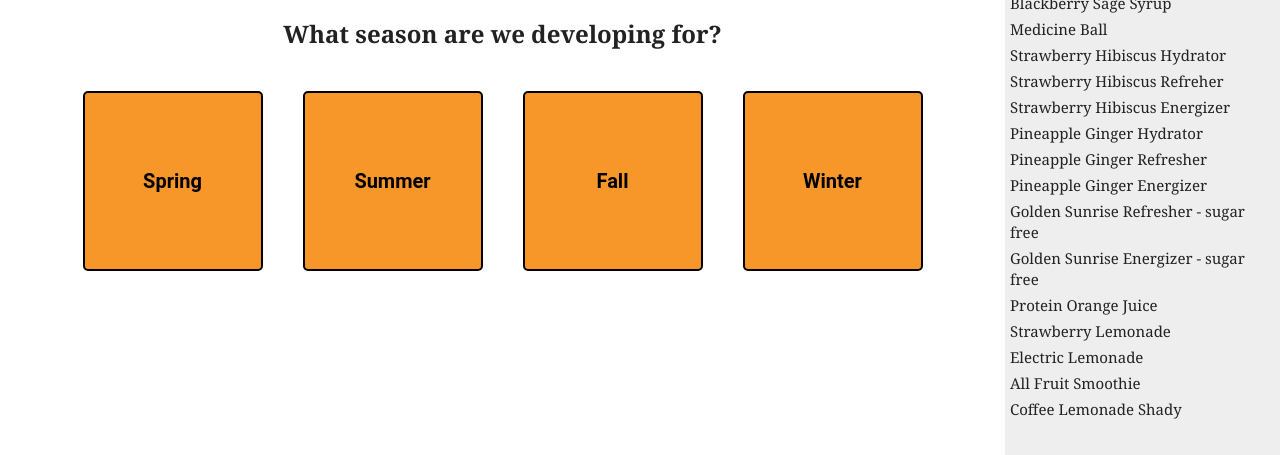
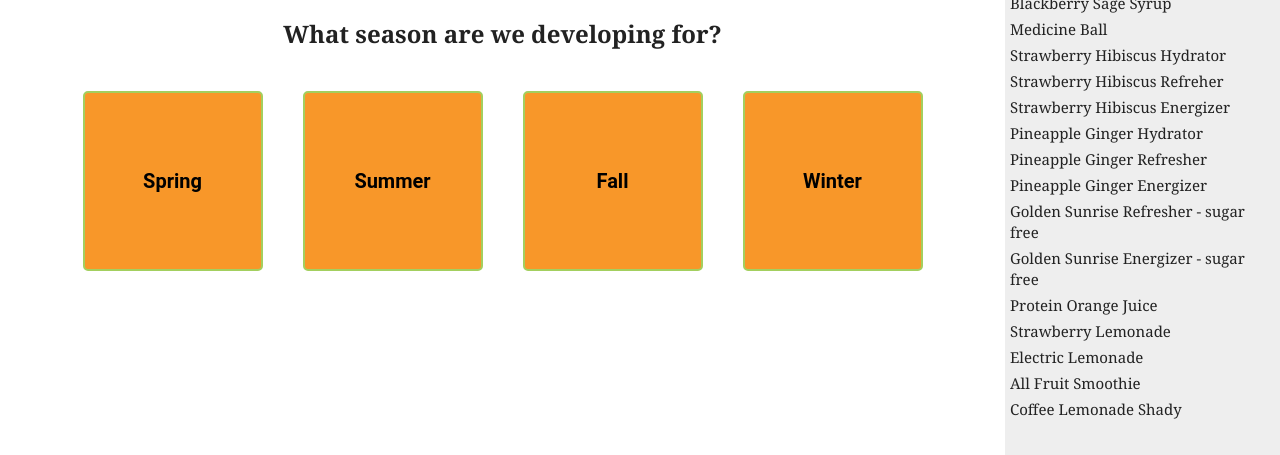
Before and after one commit to H-Carter/Leahy-Quiz, a website built with webpack: page index.html in a window 1280 px wide. Shown: the part 345-800 px from the top of the page. Built offline with nearby package versions, Linux system fonts and the light colour scheme; a web font is replaced by a local one.

Commit message:
Typo fix and border color revert

```diff
--- a/css/style.css
+++ b/css/style.css
@@ -123,7 +123,7 @@ body {
 }
 
 button {
-    border: 2px solid black;
+    border: 2px solid #A3CF5F;
     border-radius: 5px;
     background-color: #f89729;
     margin: 5px;
--- a/js/app.js
+++ b/js/app.js
@@ -17,7 +17,7 @@ const questions = [{
     {
         "id": 4,
         "question": "How sweet do you like it?",
-        "options": ["No/little added sugar, please", "Lets be mindful but we still want big flavor", "Just make it delicious"]
+        "options": ["No/little added sugar, please", "Let's be mindful but we still want big flavor", "Just make it delicious"]
     },
     {
         "id": 5,
@@ -36,7 +36,7 @@ const drinks = [{
             "1": { "Spring": false, "Summer": false, "Fall": true, "Winter": true },
             "2": { "None": true, "Slightly": false, "Fully Charged": false },
             "3": { "Safe, familiar, ubiquitous": false, "Well known with a little twist": true, "We make the trends!": true },
-            "4": { "No/little added sugar, please": true, "Lets be mindful but we still want big flavor": true, "Just make it delicious": true },
+            "4": { "No/little added sugar, please": true, "Let's be mindful but we still want big flavor": true, "Just make it delicious": true },
             "5": { "Asia": false, "Tropical Beach": false, "Farm Fresh American": true, "Latin America": false },
             "6": { "None": true, "Hydration": true, "Gut Health": true, "Cognitive Function": true, "Immunity": true, "Energy": false, "Protein": false }
         }
@@ -47,7 +47,7 @@ const drinks = [{
             "1": { "Spring": false, "Summer": false, "Fall": true, "Winter": true },
             "2": { "None": false, "Slightly": true, "Fully Charged": false },
             "3": { "Safe, familiar, ubiquitous": false, "Well known with a little twist": true, "We make the trends!": true },
-            "4": { "No/little added sugar, please": true, "Lets be mindful but we still want big flavor": true, "Just make it delicious": true },
+            "4": { "No/little added sugar, please": true, "Let's be mindful but we still want big flavor": true, "Just make it delicious": true },
             "5": { "Asia": false, "Tropical Beach": false, "Farm Fresh American": true, "Latin America": false },
             "6": { "None": true, "Hydration": true, "Gut Health": true, "Cognitive Function": true, "Immunity": true, "Energy": true, "Protein": false }
         }
@@ -58,7 +58,7 @@ const drinks = [{
             "1": { "Spring": false, "Summer": false, "Fall": true, "Winter": true },
             "2": { "None": false, "Slightly": false, "Fully Charged": true },
             "3": { "Safe, familiar, ubiquitous": false, "Well known with a little twist": true, "We make the trends!": true },
-            "4": { "No/little added sugar, please": true, "Lets be mindful but we still want big flavor": true, "Just make it delicious": true },
+            "4": { "No/little added sugar, please": true, "Let's be mindful but we still want big flavor": true, "Just make it delicious": true },
             "5": { "Asia": false, "Tropical Beach": false, "Farm Fresh American": true, "Latin America": false },
             "6": { "None": true, "Hydration": true, "Gut Health": true, "Cognitive Function": true, "Immunity": true, "Energy": true, "Protein": false }
         }
@@ -69,7 +69,7 @@ const drinks = [{
             "1": { "Spring": true, "Summer": true, "Fall": true, "Winter": true },
             "2": { "None": false, "Slightly": true, "Fully Charged": false },
             "3": { "Safe, familiar, ubiquitous": true, "Well known with a little twist": true, "We make the trends!": true },
-            "4": { "No/little added sugar, please": true, "Lets be mindful but we still want big flavor": true, "Just make it delicious": true },
+            "4": { "No/little added sugar, please": true, "Let's be mindful but we still want big flavor": true, "Just make it delicious": true },
             "5": { "Asia": true, "Tropical Beach": false, "Farm Fresh American": false, "Latin America": false },
             "6": { "None": true, "Hydration": true, "Gut Health": true, "Cognitive Function": true, "Immunity": true, "Energy": true, "Protein": false }
         }
@@ -80,7 +80,7 @@ const drinks = [{
             "1": { "Spring": true, "Summer": true, "Fall": false, "Winter": false },
             "2": { "None": false, "Slightly": true, "Fully Charged": false },
             "3": { "Safe, familiar, ubiquitous": false, "Well known with a little twist": true, "We make the trends!": true },
-            "4": { "No/little added sugar, please": true, "Lets be mindful but we still want big flavor": true, "Just make it delicious": true },
+            "4": { "No/little added sugar, please": true, "Let's be mindful but we still want big flavor": true, "Just make it delicious": true },
             "5": { "Asia": true, "Tropical Beach": false, "Farm Fresh American": true, "Latin America": false },
             "6": { "None": true, "Hydration": true, "Gut Health": true, "Cognitive Function": true, "Immunity": true, "Energy": true, "Protein": false }
         }
@@ -91,7 +91,7 @@ const drinks = [{
             "1": { "Spring": false, "Summer": false, "Fall": true, "Winter": true },
             "2": { "None": true, "Slightly": false, "Fully Charged": false },
             "3": { "Safe, familiar, ubiquitous": true, "Well known with a little twist": true, "We make the trends!": true },
-            "4": { "No/little added sugar, please": true, "Lets be mindful but we still want big flavor": true, "Just make it delicious": true },
+            "4": { "No/little added sugar, please": true, "Let's be mindful but we still want big flavor": true, "Just make it delicious": true },
             "5": { "Asia": false, "Tropical Beach": true, "Farm Fresh American": true, "Latin America": false },
             "6": { "None": true, "Hydration": true, "Gut Health": true, "Cognitive Function": true, "Immunity": true, "Energy": false, "Protein": false }
         }
@@ -102,7 +102,7 @@ const drinks = [{
             "1": { "Spring": false, "Summer": false, "Fall": true, "Winter": true },
             "2": { "None": true, "Slightly": false, "Fully Charged": false },
             "3": { "Safe, familiar, ubiquitous": true, "Well known with a little twist": true, "We make the trends!": true },
-            "4": { "No/little added sugar, please": true, "Lets be mindful but we still want big flavor": true, "Just make it delicious": true },
+            "4": { "No/little added sugar, please": true, "Let's be mindful but we still want big flavor": true, "Just make it delicious": true },
             "5": { "Asia": true, "Tropical Beach": false, "Farm Fresh American": false, "Latin America": true },
             "6": { "None": true, "Hydration": true, "Gut Health": true, "Cognitive Function": true, "Immunity": true, "Energy": false, "Protein": false }
         }
@@ -113,7 +113,7 @@ const drinks = [{
             "1": { "Spring": false, "Summer": false, "Fall": true, "Winter": true },
             "2": { "None": false, "Slightly": true, "Fully Charged": false },
             "3": { "Safe, familiar, ubiquitous": true, "Well known with a little twist": true, "We make the trends!": true },
-            "4": { "No/little added sugar, please": true, "Lets be mindful but we still want big flavor": true, "Just make it delicious": true },
+            "4": { "No/little added sugar, please": true, "Let's be mindful but we still want big flavor": true, "Just make it delicious": true },
             "5": { "Asia": false, "Tropical Beach": true, "Farm Fresh American": true, "Latin America": false },
             "6": { "None": true, "Hydration": true, "Gut Health": true, "Cognitive Function": true, "Immunity": true, "Energy": true, "Protein": false }
         }
@@ -124,7 +124,7 @@ const drinks = [{
             "1": { "Spring": false, "Summer": false, "Fall": true, "Winter": true },
             "2": { "None": false, "Slightly": true, "Fully Charged": false },
             "3": { "Safe, familiar, ubiquitous": true, "Well known with a little twist": true, "We make the trends!": true },
-            "4": { "No/little added sugar, please": true, "Lets be mindful but we still want big flavor": true, "Just make it delicious": true },
+            "4": { "No/little added sugar, please": true, "Let's be mindful but we still want big flavor": true, "Just make it delicious": true },
             "5": { "Asia": true, "Tropical Beach": false, "Farm Fresh American": false, "Latin America": true },
             "6": { "None": true, "Hydration": true, "Gut Health": true, "Cognitive Function": true, "Immunity": true, "Energy": true, "Protein": false }
         }
@@ -135,7 +135,7 @@ const drinks = [{
             "1": { "Spring": false, "Summer": false, "Fall": true, "Winter": true },
             "2": { "None": false, "Slightly": false, "Fully Charged": true },
             "3": { "Safe, familiar, ubiquitous": true, "Well known with a little twist": true, "We make the trends!": true },
-            "4": { "No/little added sugar, please": true, "Lets be mindful but we still want big flavor": true, "Just make it delicious": true },
+            "4": { "No/little added sugar, please": true, "Let's be mindful but we still want big flavor": true, "Just make it delicious": true },
             "5": { "Asia": false, "Tropical Beach": true, "Farm Fresh American": true, "Latin America": false },
             "6": { "None": true, "Hydration": true, "Gut Health": true, "Cognitive Function": true, "Immunity": true, "Energy": true, "Protein": false }
         }
@@ -146,7 +146,7 @@ const drinks = [{
             "1": { "Spring": false, "Summer": false, "Fall": true, "Winter": true },
             "2": { "None": false, "Slightly": false, "Fully Charged": true },
             "3": { "Safe, familiar, ubiquitous": true, "Well known with a little twist": true, "We make the trends!": true },
-            "4": { "No/little added sugar, please": true, "Lets be mindful but we still want big flavor": true, "Just make it delicious": true },
+            "4": { "No/little added sugar, please": true, "Let's be mindful but we still want big flavor": true, "Just make it delicious": true },
             "5": { "Asia": true, "Tropical Beach": false, "Farm Fresh American": false, "Latin America": true },
             "6": { "None": true, "Hydration": true, "Gut Health": true, "Cognitive Function": true, "Immunity": true, "Energy": true, "Protein": false }
         }
@@ -157,7 +157,7 @@ const drinks = [{
             "1": { "Spring": false, "Summer": false, "Fall": false, "Winter": true },
             "2": { "None": true, "Slightly": true, "Fully Charged": true },
             "3": { "Safe, familiar, ubiquitous": false, "Well known with a little twist": true, "We make the trends!": true },
-            "4": { "No/little added sugar, please": false, "Lets be mindful but we still want big flavor": true, "Just make it delicious": true },
+            "4": { "No/little added sugar, please": false, "Let's be mindful but we still want big flavor": true, "Just make it delicious": true },
             "5": { "Asia": false, "Tropical Beach": false, "Farm Fresh American": true, "Latin America": false },
             "6": { "None": true, "Hydration": true, "Gut Health": true, "Cognitive Function": true, "Immunity": true, "Energy": true, "Protein": false }
         }
@@ -168,7 +168,7 @@ const drinks = [{
             "1": { "Spring": false, "Summer": false, "Fall": false, "Winter": true },
             "2": { "None": true, "Slightly": true, "Fully Charged": true },
             "3": { "Safe, familiar, ubiquitous": false, "Well known with a little twist": true, "We make the trends!": true },
-            "4": { "No/little added sugar, please": true, "Lets be mindful but we still want big flavor": true, "Just make it delicious": true },
+            "4": { "No/little added sugar, please": true, "Let's be mindful but we still want big flavor": true, "Just make it delicious": true },
             "5": { "Asia": true, "Tropical Beach": true, "Farm Fresh American": true, "Latin America": true },
             "6": { "None": true, "Hydration": true, "Gut Health": true, "Cognitive Function": true, "Immunity": true, "Energy": true, "Protein": false }
         }
@@ -179,7 +179,7 @@ const drinks = [{
             "1": { "Spring": true, "Summer": true, "Fall": false, "Winter": false },
             "2": { "None": true, "Slightly": false, "Fully Charged": false },
             "3": { "Safe, familiar, ubiquitous": true, "Well known with a little twist": true, "We make the trends!": true },
-            "4": { "No/little added sugar, please": true, "Lets be mindful but we still want big flavor": true, "Just make it delicious": true },
+            "4": { "No/little added sugar, please": true, "Let's be mindful but we still want big flavor": true, "Just make it delicious": true },
             "5": { "Asia": false, "Tropical Beach": false, "Farm Fresh American": true, "Latin America": true },
             "6": { "None": true, "Hydration": true, "Gut Health": true, "Cognitive Function": true, "Immunity": true, "Energy": false, "Protein": false }
         }
@@ -190,7 +190,7 @@ const drinks = [{
             "1": { "Spring": true, "Summer": true, "Fall": false, "Winter": false },
             "2": { "None": false, "Slightly": true, "Fully Charged": false },
             "3": { "Safe, familiar, ubiquitous": true, "Well known with a little twist": true, "We make the trends!": true },
-            "4": { "No/little added sugar, please": true, "Lets be mindful but we still want big flavor": true, "Just make it delicious": true },
+            "4": { "No/little added sugar, please": true, "Let's be mindful but we still want big flavor": true, "Just make it delicious": true },
             "5": { "Asia": false, "Tropical Beach": false, "Farm Fresh American": true, "Latin America": true },
             "6": { "None": true, "Hydration": true, "Gut Health": true, "Cognitive Function": true, "Immunity": true, "Energy": true, "Protein": false }
         }
@@ -201,7 +201,7 @@ const drinks = [{
             "1": { "Spring": true, "Summer": true, "Fall": false, "Winter": false },
             "2": { "None": false, "Slightly": false, "Fully Charged": true },
             "3": { "Safe, familiar, ubiquitous": true, "Well known with a little twist": true, "We make the trends!": true },
-            "4": { "No/little added sugar, please": true, "Lets be mindful but we still want big flavor": true, "Just make it delicious": true },
+            "4": { "No/little added sugar, please": true, "Let's be mindful but we still want big flavor": true, "Just make it delicious": true },
             "5": { "Asia": false, "Tropical Beach": false, "Farm Fresh American": true, "Latin America": true },
             "6": { "None": true, "Hydration": true, "Gut Health": true, "Cognitive Function": true, "Immunity": true, "Energy": true, "Protein": false }
         }
@@ -212,7 +212,7 @@ const drinks = [{
             "1": { "Spring": true, "Summer": true, "Fall": false, "Winter": false },
             "2": { "None": true, "Slightly": false, "Fully Charged": false },
             "3": { "Safe, familiar, ubiquitous": true, "Well known with a little twist": true, "We make the trends!": true },
-            "4": { "No/little added sugar, please": true, "Lets be mindful but we still want big flavor": true, "Just make it delicious": true },
+            "4": { "No/little added sugar, please": true, "Let's be mindful but we still want big flavor": true, "Just make it delicious": true },
             "5": { "Asia": true, "Tropical Beach": true, "Farm Fresh American": false, "Latin America": false },
             "6": { "None": true, "Hydration": true, "Gut Health": true, "Cognitive Function": true, "Immunity": true, "Energy": false, "Protein": false }
         }
@@ -223,7 +223,7 @@ const drinks = [{
             "1": { "Spring": true, "Summer": true, "Fall": false, "Winter": false },
             "2": { "None": false, "Slightly": true, "Fully Charged": false },
             "3": { "Safe, familiar, ubiquitous": true, "Well known with a little twist": true, "We make the trends!": true },
-            "4": { "No/little added sugar, please": true, "Lets be mindful but we still want big flavor": true, "Just make it delicious": true },
+            "4": { "No/little added sugar, please": true, "Let's be mindful but we still want big flavor": true, "Just make it delicious": true },
             "5": { "Asia": true, "Tropical Beach": true, "Farm Fresh American": false, "Latin America": false },
             "6": { "None": true, "Hydration": true, "Gut Health": true, "Cognitive Function": true, "Immunity": true, "Energy": true, "Protein": false }
         }
@@ -234,7 +234,7 @@ const drinks = [{
             "1": { "Spring": true, "Summer": true, "Fall": false, "Winter": false },
             "2": { "None": false, "Slightly": false, "Fully Charged": true },
             "3": { "Safe, familiar, ubiquitous": true, "Well known with a little twist": true, "We make the trends!": true },
-            "4": { "No/little added sugar, please": true, "Lets be mindful but we still want big flavor": true, "Just make it delicious": true },
+            "4": { "No/little added sugar, please": true, "Let's be mindful but we still want big flavor": true, "Just make it delicious": true },
             "5": { "Asia": true, "Tropical Beach": true, "Farm Fresh American": false, "Latin America": false },
             "6": { "None": true, "Hydration": true, "Gut Health": true, "Cognitive Function": true, "Immunity": true, "Energy": true, "Protein": false }
         }
@@ -245,7 +245,7 @@ const drinks = [{
             "1": { "Spring": true, "Summer": true, "Fall": false, "Winter": false },
             "2": { "None": true, "Slightly": true, "Fully Charged": false },
             "3": { "Safe, familiar, ubiquitous": true, "Well known with a little twist": true, "We make the trends!": true },
-            "4": { "No/little added sugar, please": true, "Lets be mindful but we still want big flavor": false, "Just make it delicious": false },
+            "4": { "No/little added sugar, please": true, "Let's be mindful but we still want big flavor": false, "Just make it delicious": false },
             "5": { "Asia": true, "Tropical Beach": true, "Farm Fresh American": true, "Latin America": true },
             "6": { "None": true, "Hydration": true, "Gut Health": true, "Cognitive Function": true, "Immunity": true, "Energy": true, "Protein": false }
         }
@@ -256,7 +256,7 @@ const drinks = [{
             "1": { "Spring": true, "Summer": true, "Fall": false, "Winter": false },
             "2": { "None": false, "Slightly": false, "Fully Charged": true },
             "3": { "Safe, familiar, ubiquitous": true, "Well known with a little twist": true, "We make the trends!": true },
-            "4": { "No/little added sugar, please": true, "Lets be mindful but we still want big flavor": false, "Just make it delicious": false },
+            "4": { "No/little added sugar, please": true, "Let's be mindful but we still want big flavor": false, "Just make it delicious": false },
             "5": { "Asia": true, "Tropical Beach": true, "Farm Fresh American": true, "Latin America": true },
             "6": { "None": true, "Hydration": true, "Gut Health": true, "Cognitive Function": true, "Immunity": true, "Energy": true, "Protein": false }
         }
@@ -267,7 +267,7 @@ const drinks = [{
             "1": { "Spring": true, "Summer": true, "Fall": true, "Winter": true },
             "2": { "None": true, "Slightly": false, "Fully Charged": false },
             "3": { "Safe, familiar, ubiquitous": true, "Well known with a little twist": true, "We make the trends!": true },
-            "4": { "No/little added sugar, please": true, "Lets be mindful but we still want big flavor": true, "Just make it delicious": true },
+            "4": { "No/little added sugar, please": true, "Let's be mindful but we still want big flavor": true, "Just make it delicious": true },
             "5": { "Asia": true, "Tropical Beach": true, "Farm Fresh American": true, "Latin America": true },
             "6": { "None": true, "Hydration": false, "Gut Health": false, "Cognitive Function": false, "Immunity": false, "Energy": false, "Protein": true }
         }
@@ -278,7 +278,7 @@ const drinks = [{
             "1": { "Spring": false, "Summer": true, "Fall": false, "Winter": false },
             "2": { "None": true, "Slightly": false, "Fully Charged": false },
             "3": { "Safe, familiar, ubiquitous": true, "Well known with a little twist": false, "We make the trends!": false },
-            "4": { "No/little added sugar, please": false, "Lets be mindful but we still want big flavor": true, "Just make it delicious": true },
+            "4": { "No/little added sugar, please": false, "Let's be mindful but we still want big flavor": true, "Just make it delicious": true },
             "5": { "Asia": true, "Tropical Beach": true, "Farm Fresh American": true, "Latin America": true },
             "6": { "None": true, "Hydration": true, "Gut Health": true, "Cognitive Function": true, "Immunity": true, "Energy": false, "Protein": true }
         }
@@ -289,7 +289,7 @@ const drinks = [{
             "1": { "Spring": false, "Summer": true, "Fall": false, "Winter": false },
             "2": { "None": false, "Slightly": false, "Fully Charged": true },
             "3": { "Safe, familiar, ubiquitous": true, "Well known with a little twist": true, "We make the trends!": true },
-            "4": { "No/little added sugar, please": true, "Lets be mindful but we still want big flavor": true, "Just make it delicious": true },
+            "4": { "No/little added sugar, please": true, "Let's be mindful but we still want big flavor": true, "Just make it delicious": true },
             "5": { "Asia": true, "Tropical Beach": true, "Farm Fresh American": true, "Latin America": true },
             "6": { "None": true, "Hydration": true, "Gut Health": true, "Cognitive Function": true, "Immunity": true, "Energy": true, "Protein": false }
         }
@@ -300,7 +300,7 @@ const drinks = [{
             "1": { "Spring": true, "Summer": true, "Fall": true, "Winter": true },
             "2": { "None": true, "Slightly": false, "Fully Charged": false },
             "3": { "Safe, familiar, ubiquitous": true, "Well known with a little twist": false, "We make the trends!": false },
-            "4": { "No/little added sugar, please": false, "Lets be mindful but we still want big flavor": true, "Just make it delicious": false },
+            "4": { "No/little added sugar, please": false, "Let's be mindful but we still want big flavor": true, "Just make it delicious": false },
             "5": { "Asia": true, "Tropical Beach": true, "Farm Fresh American": true, "Latin America": true },
             "6": { "None": true, "Hydration": true, "Gut Health": true, "Cognitive Function": true, "Immunity": true, "Energy": true, "Protein": true }
         }
@@ -311,7 +311,7 @@ const drinks = [{
             "1": { "Spring": true, "Summer": true, "Fall": false, "Winter": false },
             "2": { "None": false, "Slightly": true, "Fully Charged": true },
             "3": { "Safe, familiar, ubiquitous": false, "Well known with a little twist": false, "We make the trends!": true },
-            "4": { "No/little added sugar, please": true, "Lets be mindful but we still want big flavor": true, "Just make it delicious": true },
+            "4": { "No/little added sugar, please": true, "Let's be mindful but we still want big flavor": true, "Just make it delicious": true },
             "5": { "Asia": true, "Tropical Beach": true, "Farm Fresh American": true, "Latin America": true },
             "6": { "None": true, "Hydration": false, "Gut Health": false, "Cognitive Function": false, "Immunity": true, "Energy": true, "Protein": false }
         }
```
